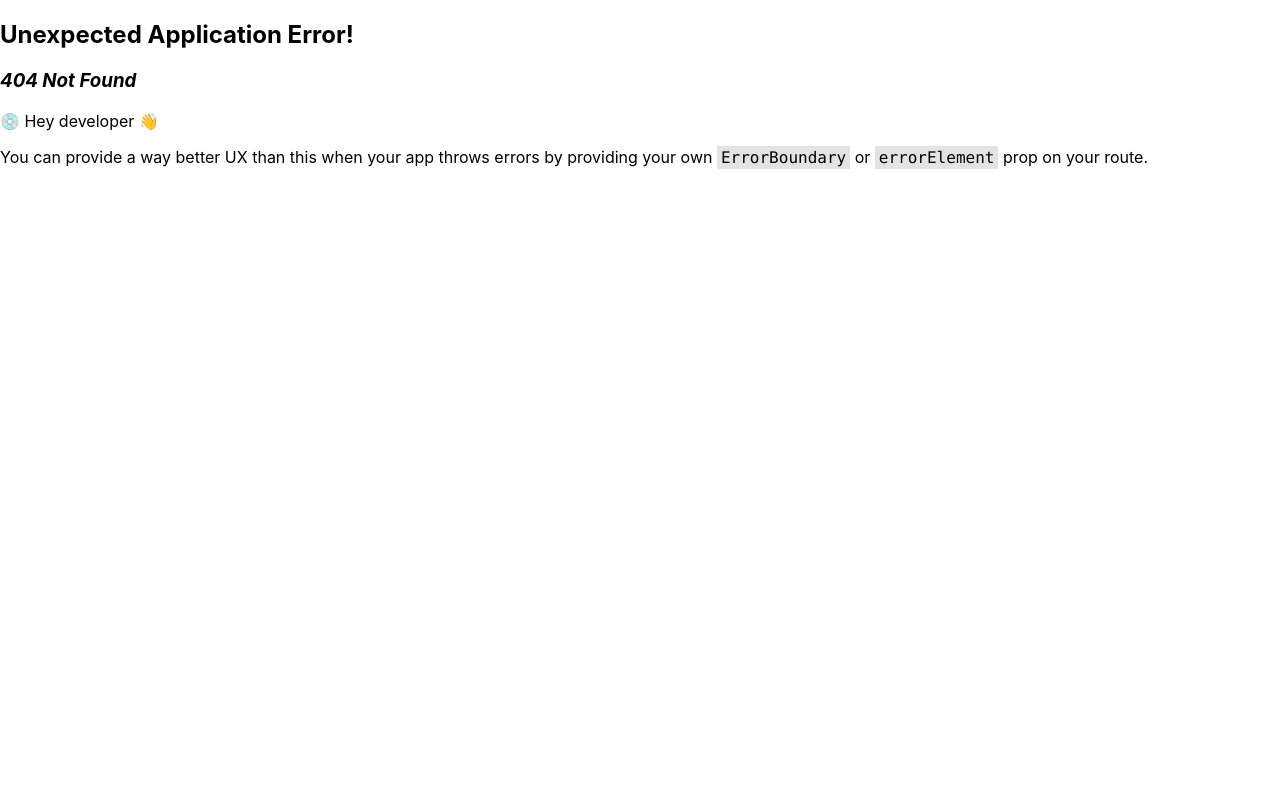
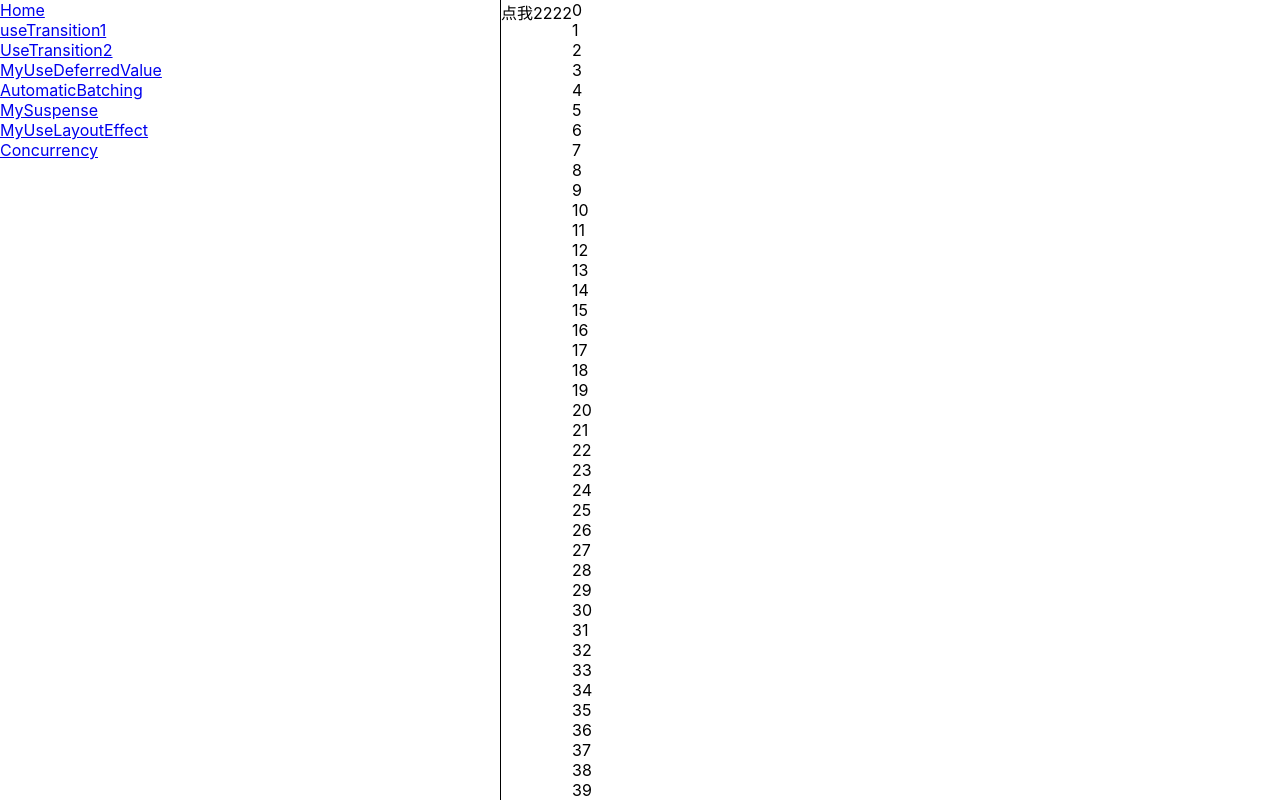
Before and after one commit to nbshree/react-start, a React (Create React App) app in the folder packages/react-18/: page /Concurrency in a window 1280 px wide. Before the commit this address had no page. Shown: the top 802 px of the page. Built offline with nearby package versions, Linux system fonts and the light colour scheme.

Commit message:
Concurrency

```diff
--- /dev/null
+++ b/packages/react-18/src/page/Concurrency.tsx
@@ -0,0 +1,58 @@
+import React, {
+  useState,
+  useEffect,
+  useDeferredValue,
+  useRef,
+} from "react";
+
+
+const ShowValue = (props: any) => {
+  console.log("props.list", props.list);
+  return (
+    <div>
+      {props.list.map((_: any, i: number) => (
+        <div key={i}>
+          {i}
+        </div>
+      ))}
+    </div>
+  );
+};
+
+const ShowValueMemo = React.memo(ShowValue);
+const Concurrency: React.FC = () => {
+  const [list, setList] = useState<any[]>([]);
+  const [showValue, setShowValue] = useState<number>(0);
+  const ref = useRef<any>(null);
+  useEffect(() => {
+    setList(new Array(20000).fill(null));
+    setTimeout(() => {
+      ref.current.click();
+    }, 200);
+  }, []);
+
+  const listDeferredValue = useDeferredValue(list);
+
+  return (
+    <div style={{ display: "flex" }}>
+      <div
+        ref={ref}
+        style={{ cursor: "pointer" }}
+        onClick={() => {
+          console.log("1", 1);
+          setShowValue(2222);
+        }}
+      >
+        点我{showValue}
+      </div>
+      <div>
+        {/*{list.map((_: any, i: number) => (*/}
+        {/*  <div key={i}>{i}</div>*/}
+        {/*))}*/}
+      </div>
+      <ShowValueMemo list={listDeferredValue} />
+    </div>
+  );
+};
+
+export default Concurrency;
--- a/packages/react-18/src/page/Concurrency1.tsx
+++ /dev/null
@@ -1,17 +0,0 @@
-import React, { useState, useEffect } from 'react';
-
-const Concurrency1: React.FC = () => {
-    const [list, setList] = useState<any[]>([]);
-    useEffect(() => {
-        setList(new Array(10000).fill(null));
-    }, []);
-    return (
-        <>
-            {list.map((_, i) => (
-                <div key={i}>{i}</div>
-            ))}
-        </>
-    );
-};
-
-export default Concurrency1;
--- a/packages/react-18/src/page/Concurrency2.tsx
+++ /dev/null
@@ -1,19 +0,0 @@
-import React, { useState, useEffect, useDeferredValue } from 'react';
-
-const Concurrency2: React.FC = () => {
-    const [list, setList] = useState<any[]>([]);
-    useEffect(() => {
-        setList(new Array(10000).fill(null));
-    }, []);
-    // 使用了并发特性，开启并发更新
-    const deferredList = useDeferredValue(list);
-    return (
-        <>
-            {deferredList.map((_, i) => (
-                <div key={i}>{i}</div>
-            ))}
-        </>
-    );
-};
-
-export default Concurrency2;
--- a/packages/react-18/src/page/Layout/index.tsx
+++ b/packages/react-18/src/page/Layout/index.tsx
@@ -1,6 +1,4 @@
-/* eslint-disable @typescript-eslint/naming-convention,@typescript-eslint/no-explicit-any */
 import { Link, Outlet } from "react-router-dom";
-import Concurrency1 from "../Concurrency1";
 
 const Layout = () => {
   return (
@@ -28,10 +26,7 @@ const Layout = () => {
           <Link to="/MyUseLayoutEffect">MyUseLayoutEffect</Link>
         </div>
         <div>
-          <Link to="/Concurrency1">Concurrency1</Link>
-        </div>
-        <div>
-          <Link to="/Concurrency2">Concurrency2</Link>
+          <Link to="/Concurrency">Concurrency</Link>
         </div>
       </div>
       <div style={{ flex: 1 }}>
```
Also changed, not shown: packages/react-18/src/index.tsx (+7 -11 lines), packages/react-18/src/route.tsx (+3 -8 lines).
